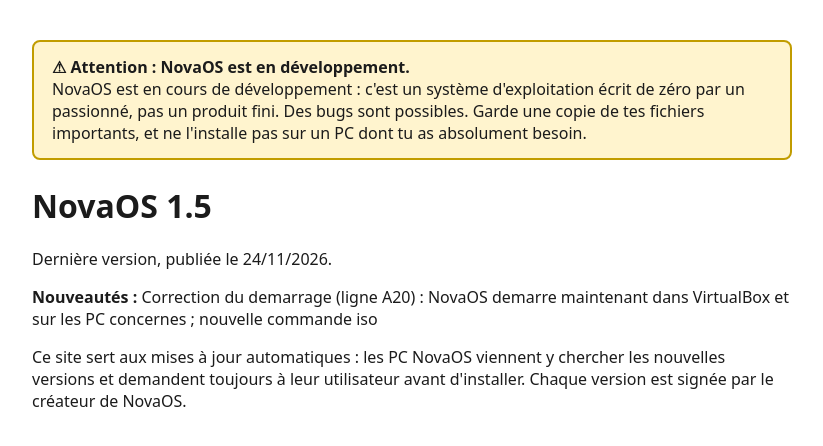
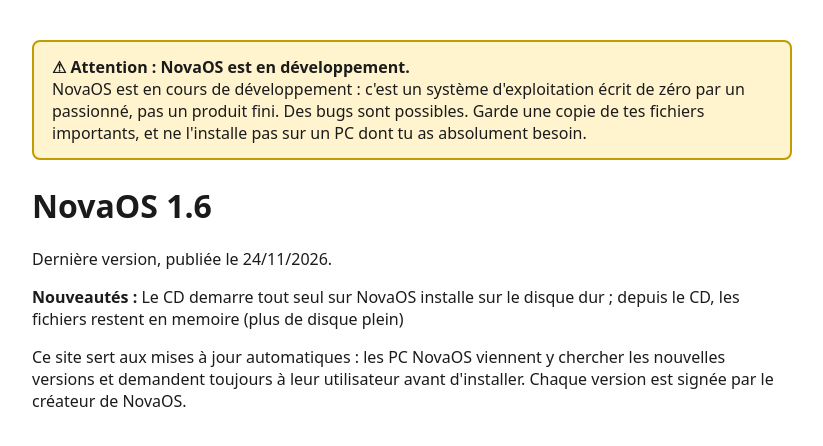
Before and after one commit to Nathou123058/novaos-maj, a plain HTML site: page index.html in a window 1280 px wide. Shown: the whole page, without its empty margins (228-1051 px from the left). Drawn offline with Linux system fonts and the light colour scheme.

Commit message:
NovaOS 1.6

```diff
--- a/index.html
+++ b/index.html
@@ -1 +1 @@
-<!doctype html><html lang=fr><meta charset=utf-8><meta name=viewport content='width=device-width'><title>NovaOS - mises à jour</title><body style='font-family:system-ui,sans-serif;max-width:760px;margin:40px auto;padding:0 16px;color:#1b1b1b'><div style='background:#fff4ce;border:2px solid #c19c00;border-radius:8px;padding:14px 18px;margin-bottom:24px'><b>⚠ Attention : NovaOS est en développement.</b><br>NovaOS est en cours de développement : c'est un système d'exploitation écrit de zéro par un passionné, pas un produit fini. Des bugs sont possibles. Garde une copie de tes fichiers importants, et ne l'installe pas sur un PC dont tu as absolument besoin.</div><h1>NovaOS 1.5</h1><p>Dernière version, publiée le 24/11/2026.</p><p><b>Nouveautés :</b> Correction du demarrage (ligne A20) : NovaOS demarre maintenant dans VirtualBox et sur les PC concernes ; nouvelle commande iso</p><p>Ce site sert aux mises à jour automatiques : les PC NovaOS viennent y chercher les nouvelles versions et demandent toujours à leur utilisateur avant d'installer. Chaque version est signée par le créateur de NovaOS.</p></body></html>
+<!doctype html><html lang=fr><meta charset=utf-8><meta name=viewport content='width=device-width'><title>NovaOS - mises à jour</title><body style='font-family:system-ui,sans-serif;max-width:760px;margin:40px auto;padding:0 16px;color:#1b1b1b'><div style='background:#fff4ce;border:2px solid #c19c00;border-radius:8px;padding:14px 18px;margin-bottom:24px'><b>⚠ Attention : NovaOS est en développement.</b><br>NovaOS est en cours de développement : c'est un système d'exploitation écrit de zéro par un passionné, pas un produit fini. Des bugs sont possibles. Garde une copie de tes fichiers importants, et ne l'installe pas sur un PC dont tu as absolument besoin.</div><h1>NovaOS 1.6</h1><p>Dernière version, publiée le 24/11/2026.</p><p><b>Nouveautés :</b> Le CD demarre tout seul sur NovaOS installe sur le disque dur ; depuis le CD, les fichiers restent en memoire (plus de disque plein)</p><p>Ce site sert aux mises à jour automatiques : les PC NovaOS viennent y chercher les nouvelles versions et demandent toujours à leur utilisateur avant d'installer. Chaque version est signée par le créateur de NovaOS.</p></body></html>
```
Also changed, not shown: 6 other files.
